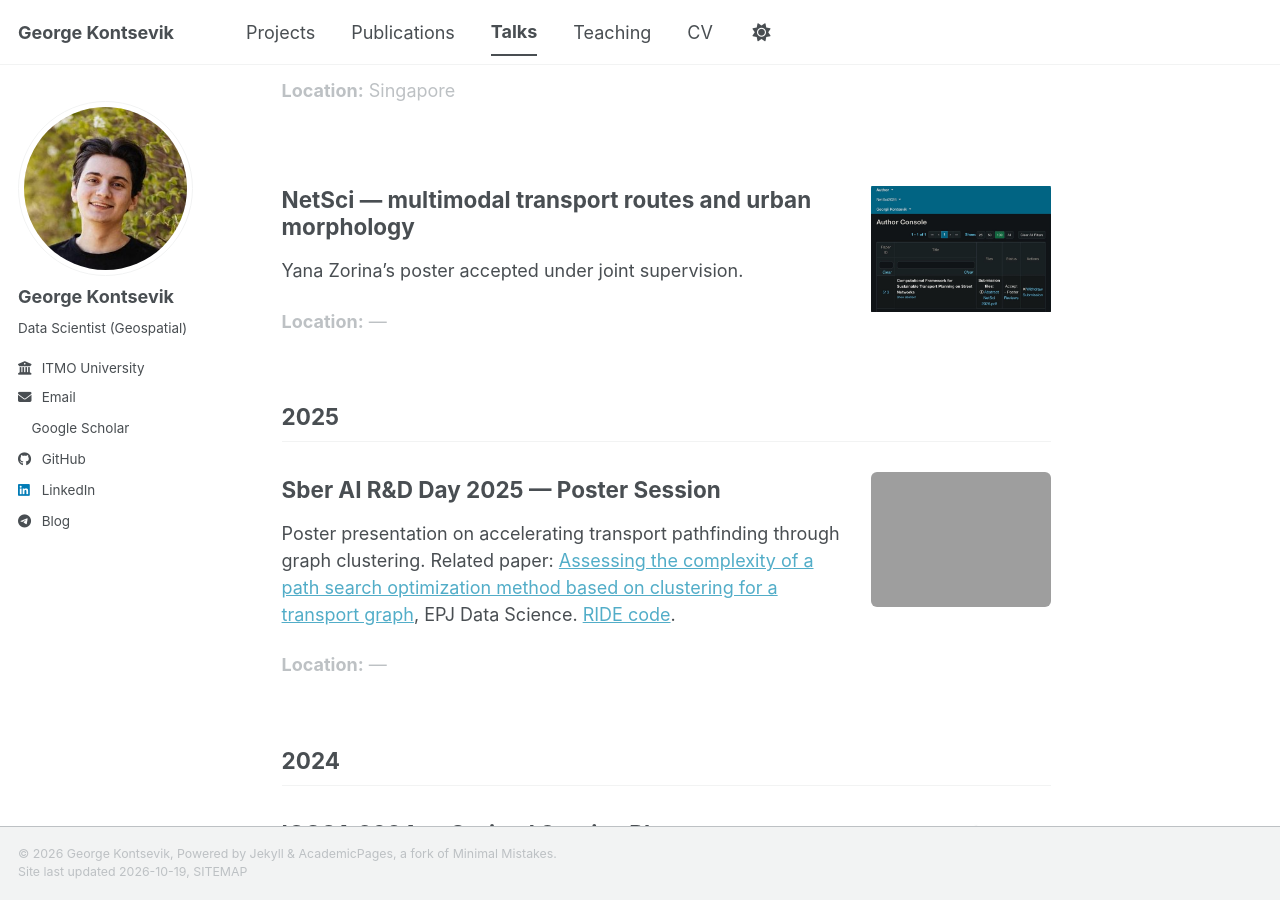
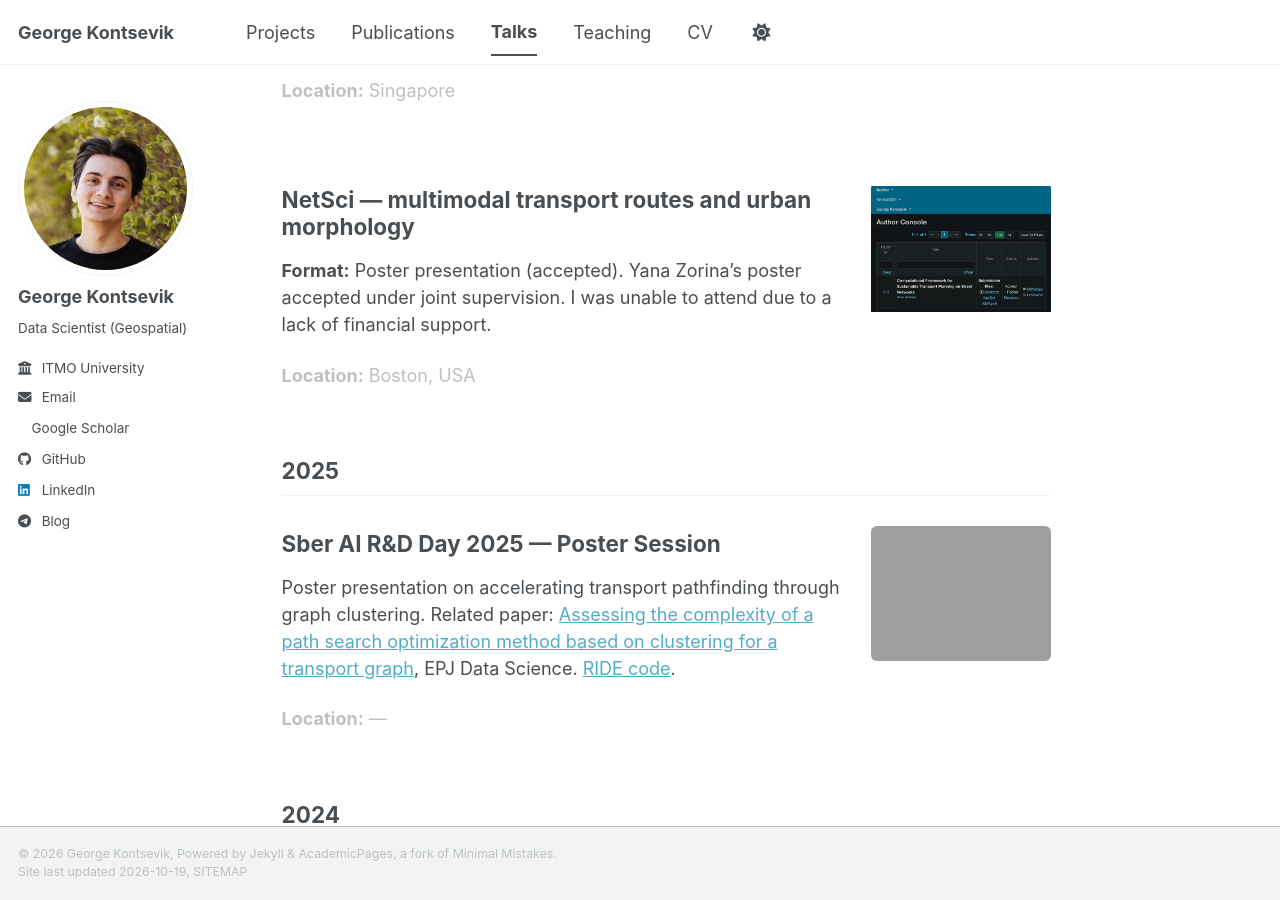
Before and after one commit to GeorgeKontsevik/GeorgeKontsevik.github.io, a Jekyll site: the page built from _pages/talks.md, in a window 1280 px wide and 900 px high, scrolled down 521 px. Built offline with Jekyll 4.4.1, drawn with Linux system fonts in a browser that asks for light colours; a style sheet for code colours, icons or effects is not loaded; grey boxes are pictures that could not be loaded.

Commit message:
Clarify NetSci poster format, Boston location and attendance

```diff
--- a/_data/section_cards.yml
+++ b/_data/section_cards.yml
@@ -43,10 +43,13 @@ talks:
       and [Spatial-Morphological Modeling for Multi-Attribute Imputation of Urban Blocks](https://arxiv.org/abs/2602.10923).
   - title: "NetSci — multimodal transport routes and urban morphology"
     year: 2026
+    location: "Boston, USA"
     image: "/images/talks/netsci-poster-acceptance.png"
     image_alt: "NetSci 2026 poster acceptance for Computational Framework for Sustainable Transport Planning on Street Networks"
     description: >-
+      **Format:** Poster presentation (accepted).
       Yana Zorina's poster accepted under joint supervision.
+      I was unable to attend due to a lack of financial support.
 teaching:
   - title: "Spatial analysis for urban planning"
     image: "/images/teaching/spatial-analysis-class.png"
```
